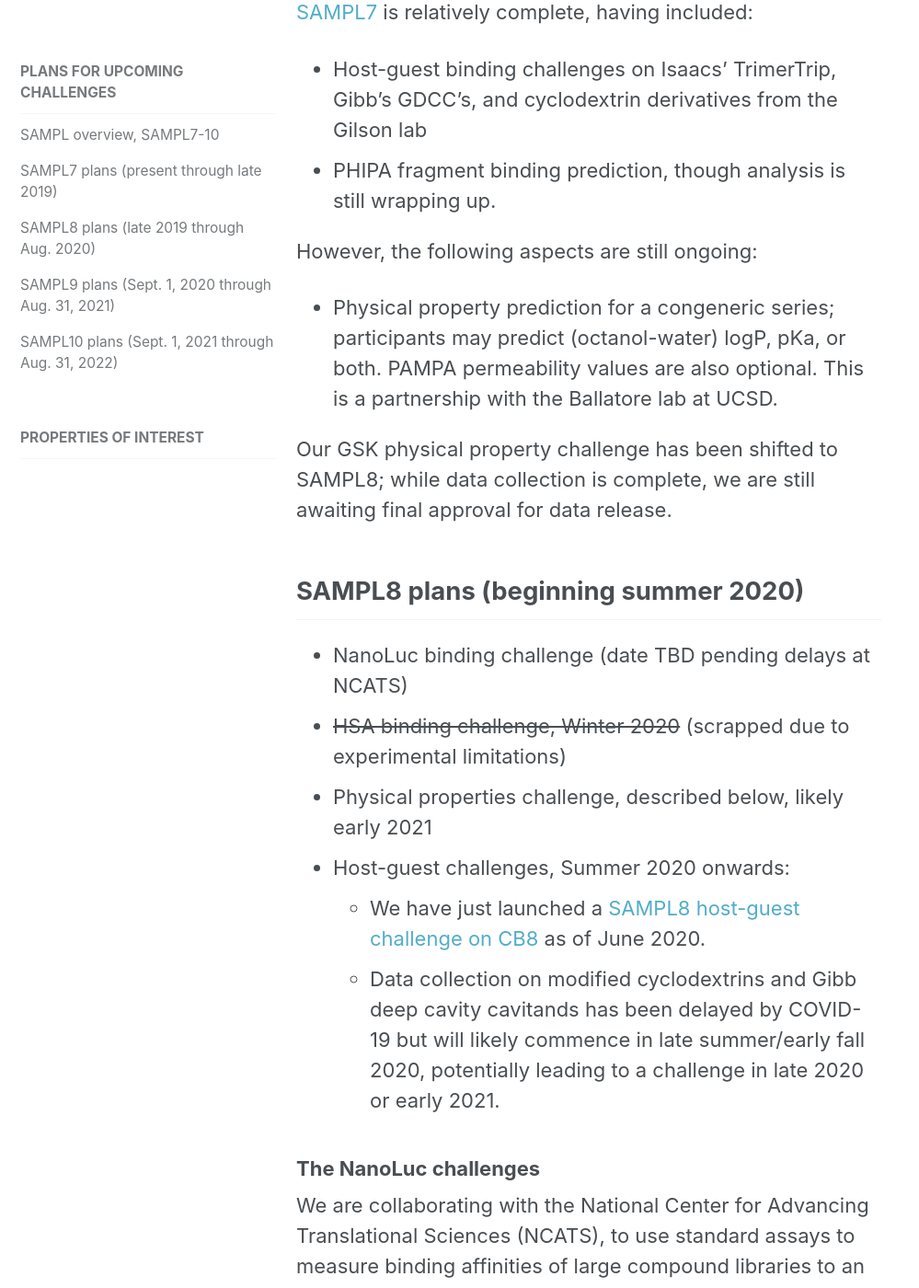
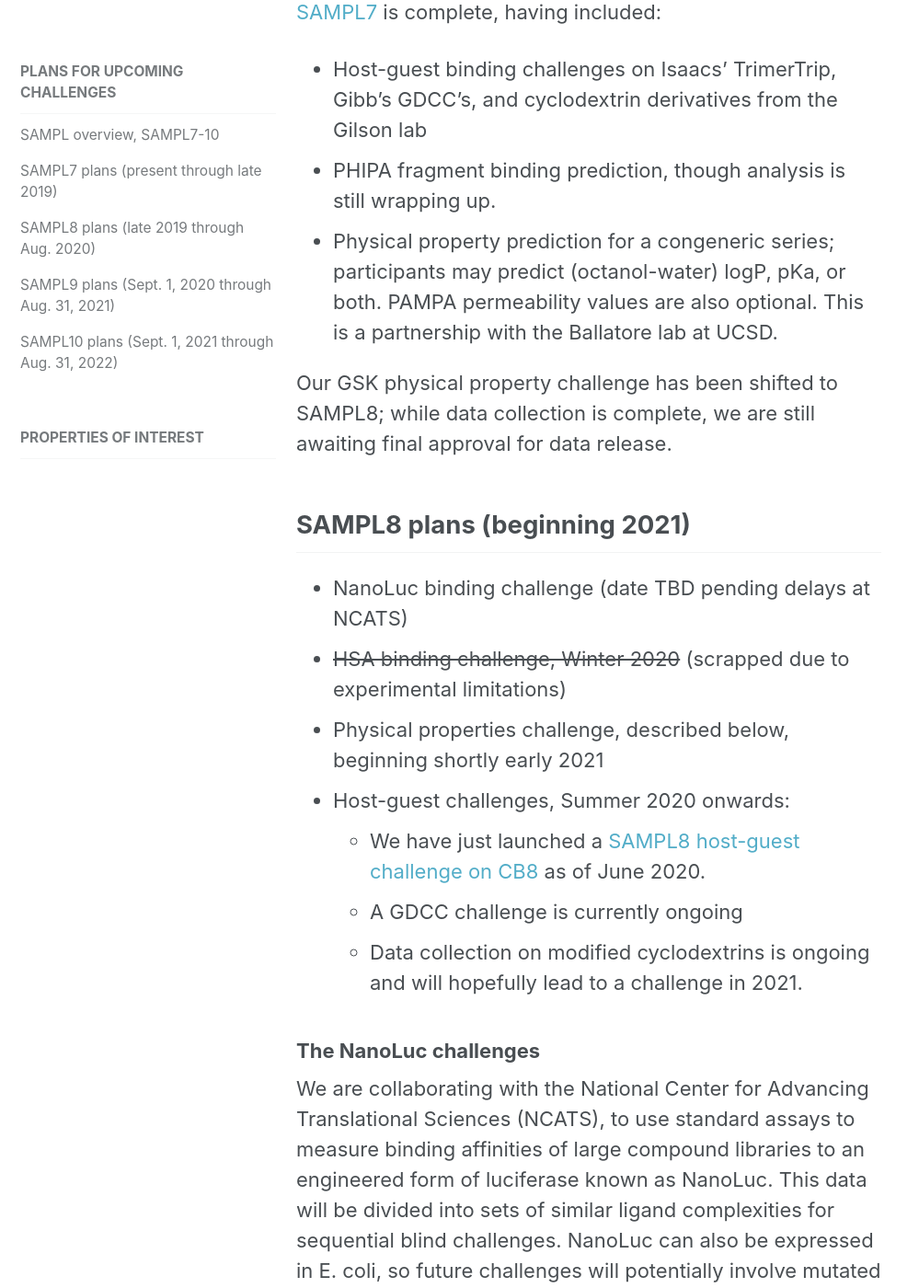
Before and after one commit to samplchallenges/samplchallenges.github.io, a Jekyll site: the page built from _roadmap/01_plans.md, in a window 1280 px wide and 1400 px high, scrolled down 1789 px. Shown: the whole window at 92% size, without its empty margins (0-999 px from the left). Built offline with Jekyll 4.4.1, drawn with Linux system fonts in a browser that asks for light colours; some of the changed text lies outside the part shown.

Commit message:
Update status of various things.

```diff
--- a/_roadmap/01_plans.md
+++ b/_roadmap/01_plans.md
@@ -26,25 +26,24 @@ For physical property prediction, we will likely revisit partitioning and distri
 
 For nonpolar solvents (e.g. dodecane, heptane, cyclohexane) the third problem is minimal. Thus it is likely we will revisit nonpolar to water distribution in SAMPL7, and polar-to-water distribution in subsequent challenges. We also plan to progress in terms of pKa, initially providing pKa values (if we can get these measured) and later transitioning to requiring participants to predict pKa values.
 
-## SAMPL7 plans (concluding in 2020)
+## SAMPL7 plans (concluded in 2020)
 
-[SAMPL7](https://github.com/samplchallenges/sampl7) is relatively complete, having included:
+[SAMPL7](https://github.com/samplchallenges/sampl7) is complete, having included:
 - Host-guest binding challenges on Isaacs' TrimerTrip, Gibb's GDCC's, and cyclodextrin derivatives from the Gilson lab
 - PHIPA fragment binding prediction, though analysis is still wrapping up.
-
-However, the following aspects are still ongoing:
 - Physical property prediction for a congeneric series; participants may predict (octanol-water) logP, pKa, or both. PAMPA permeability values are also optional. This is a partnership with the Ballatore lab at UCSD.
 
 Our GSK physical property challenge has been shifted to SAMPL8; while data collection is complete, we are still awaiting final approval for data release.
 
-## SAMPL8 plans (beginning summer 2020)
+## SAMPL8 plans (beginning 2021)
 
 - NanoLuc binding challenge (date TBD pending delays at NCATS)
 - ~~HSA binding challenge, Winter 2020~~ (scrapped due to experimental limitations)
-- Physical properties challenge, described below, likely early 2021
+- Physical properties challenge, described below, beginning shortly early 2021
 - Host-guest challenges, Summer 2020 onwards:
     - We have just launched a [SAMPL8 host-guest challenge on CB8](https://github.com/samplchallenges/SAMPL8/tree/master/host_guest/CB8) as of June 2020.
-    - Data collection on modified cyclodextrins and Gibb deep cavity cavitands has been delayed by COVID-19 but will likely commence in late summer/early fall 2020, potentially leading to a challenge in late 2020 or early 2021.
+    - A GDCC challenge is currently ongoing
+    - Data collection on modified cyclodextrins is ongoing and will hopefully lead to a challenge in 2021.
 
 ### The NanoLuc challenges
 
@@ -85,7 +84,7 @@ Properties of particular interest for future SAMPL challenges include:
 - LogP and logD data
 - pKa
 - Passive membrane permeability
-- Tautomer ratio prediction (estimated 2020 or 2021)
+- Tautomer ratio prediction (estimated 2021)
 
 
 We are exploring internships to generate such data, but if you have suitable resources and would like to contribute we would potentially love your help.
```
Also changed, not shown: other parts of _roadmap/01_plans.md (+2 -2 lines), _current_challenges/index.md (+2 -2 lines), _roadmap/02_specialissues.md (+3 -3 lines), index.md (+4 -4 lines).
